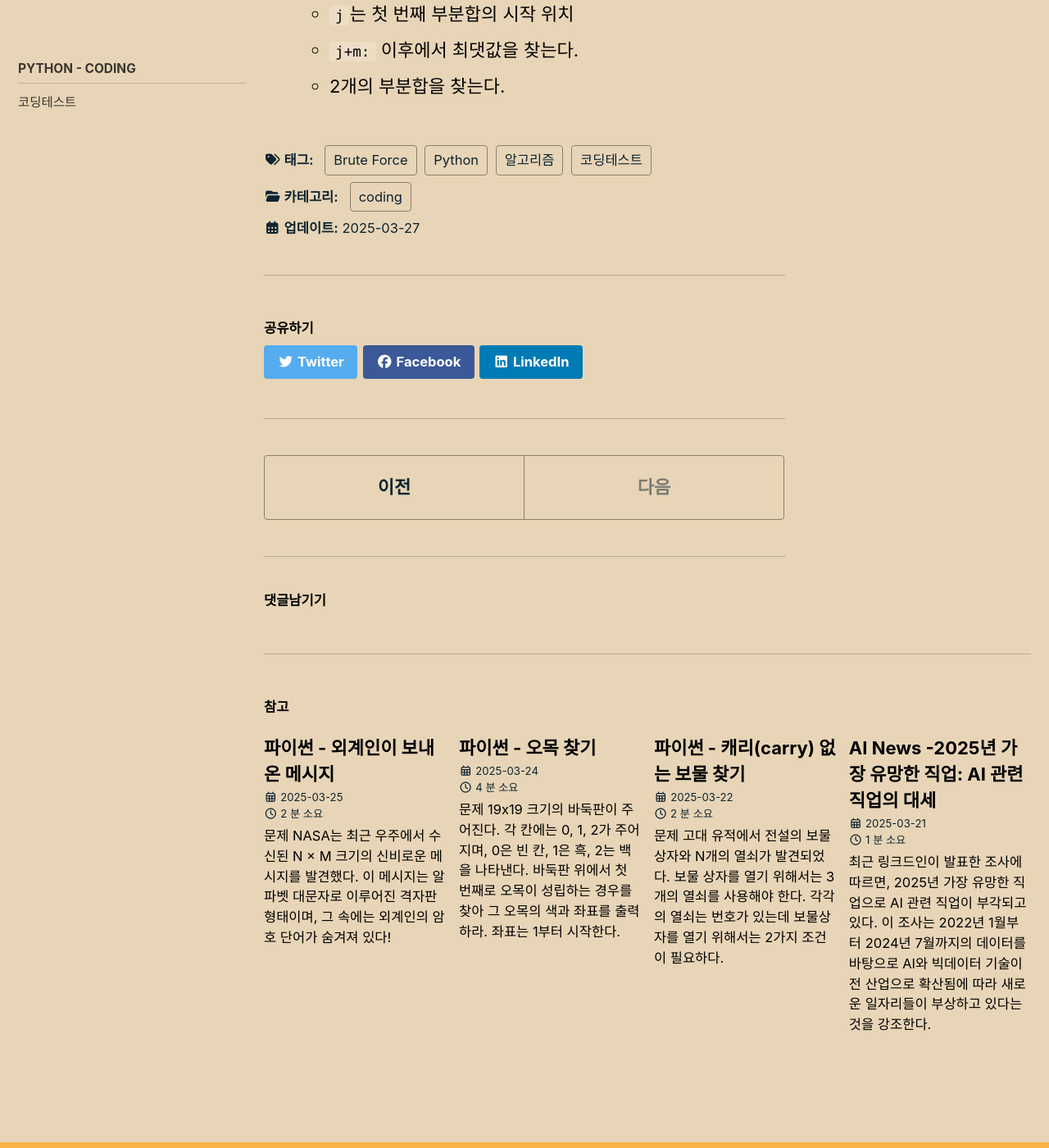
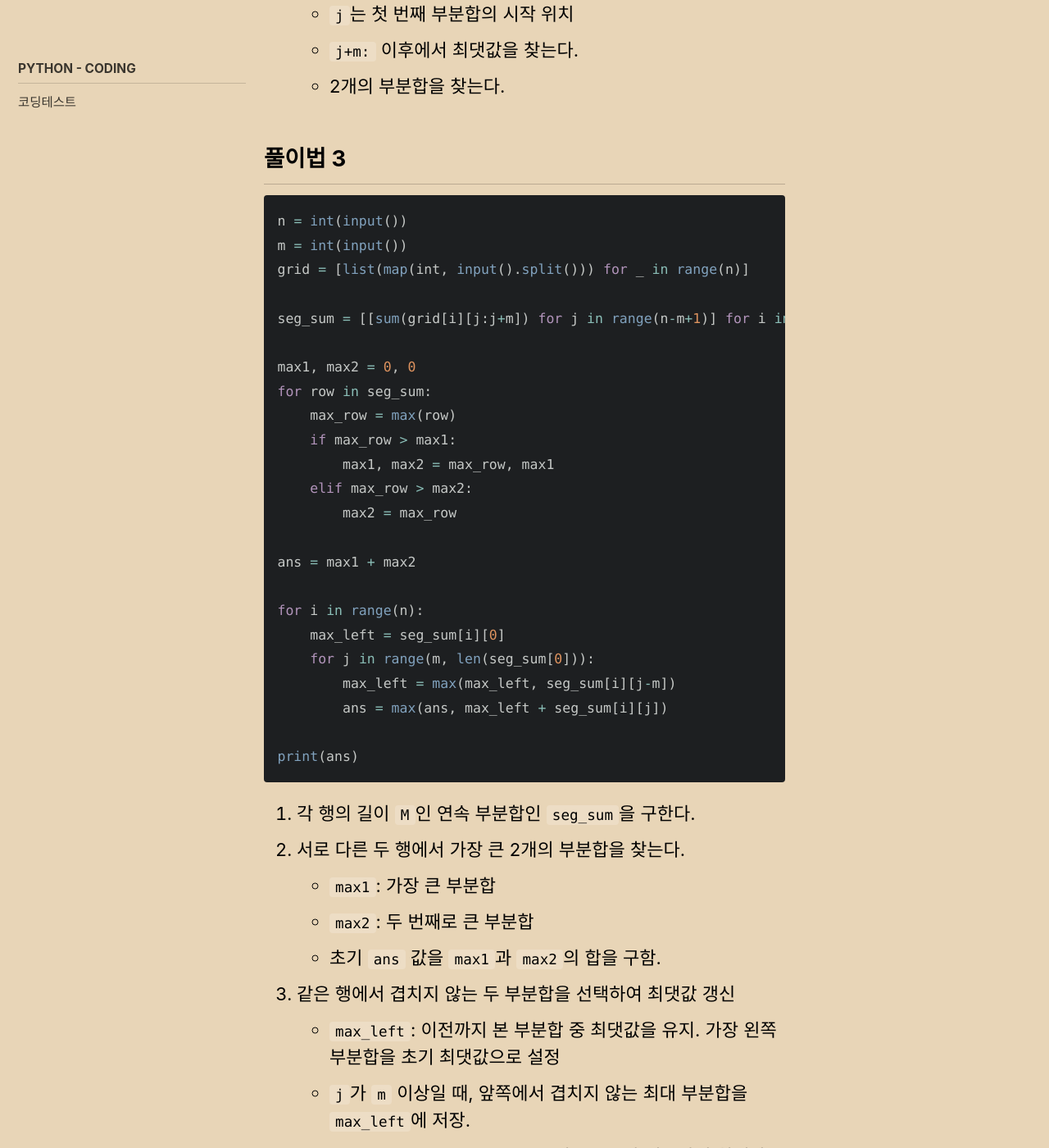
Before and after one commit to mowinowen/mowinowen.github.io, a Jekyll site: the page built from _posts/2025-03-27-codingtest14.md, in a window 1280 px wide and 1400 px high, scrolled down 4148 px. Shown: the whole window at 82% size. Built offline with Jekyll 4.4.1, drawn with Linux system fonts in a browser that asks for light colours; cached includes are drawn as plain includes; comment, search, counter and statistics services are not loaded; some of the changed text lies outside the part shown.

Commit message:
post modify - codingtest14

````diff
--- a/_posts/2025-03-27-codingtest14.md
+++ b/_posts/2025-03-27-codingtest14.md
@@ -1,8 +1,8 @@
 ---
 layout: single
-title: "파이썬 - 외계인이 보내온 메시지"
+title: "파이썬 - 우주 해적단의 보물 약탈"
 categories: coding
-tag: [알고리즘, 코딩테스트, Brute Force, Python]
+tag: [알고리즘, 코딩테스트, 부분 합, 그리디, Python]
 toc: true
 author_profile: false
 sidebar:
@@ -116,3 +116,87 @@ print(ans)
   - `j`는 첫 번째 부분합의 시작 위치
   - `j+m:` 이후에서 최댓값을 찾는다.
   - 2개의 부분합을 찾는다.
+
+## 풀이법 3
+```python
+n = int(input())
+m = int(input())
+grid = [list(map(int, input().split())) for _ in range(n)]
+
+seg_sum = [[sum(grid[i][j:j+m]) for j in range(n-m+1)] for i in range(n)]
+
+max1, max2 = 0, 0
+for row in seg_sum:
+    max_row = max(row)
+    if max_row > max1:
+        max1, max2 = max_row, max1
+    elif max_row > max2:
+        max2 = max_row
+
+ans = max1 + max2
+
+for i in range(n):
+    max_left = seg_sum[i][0]
+    for j in range(m, len(seg_sum[0])):
+        max_left = max(max_left, seg_sum[i][j-m])
+        ans = max(ans, max_left + seg_sum[i][j])
+
+print(ans)
+```
+
+1. 각 행의 길이 `M`인 연속 부분합인 `seg_sum`을 구한다.
+2. 서로 다른 두 행에서 가장 큰 2개의 부분합을 찾는다.
+  - `max1`: 가장 큰 부분합
+  - `max2`: 두 번째로 큰 부분합
+  - 초기 `ans` 값을 `max1`과 `max2`의 합을 구함.
+3. 같은 행에서 겹치지 않는 두 부분합을 선택하여 최댓값 갱신
+  - `max_left`: 이전까지 본 부분합 중 최댓값을 유지. 가장 왼쪽 부분합을 초기 최댓값으로 설정
+  - `j`가 `m` 이상일 때, 앞쪽에서 겹치지 않는 최대 부분합을 `max_left`에 저장.
+  - `max_left + seg_sum[i][j]` 값을 ans와 비교하여 최댓값을 갱신
+
+## 풀이법 4
+```python
+import heapq
+
+n = int(input())
+m = int(input())
+grid = [list(map(int, input().split())) for _ in range(n)]
+
+seg_sum = [[sum(grid[i][j:j+m]) for j in range(n-m+1)] for i in range(n)]
+
+max1, max2 = heapq.nlargest(2, [max(row) for row in seg_sum])
+ans = max1 + max2
+
+for row in seg_sum:
+    max_left = row[0]
+    for j in range(m, len(row)):
+        max_left = max(max_left, row[j-m])
+        ans = max(ans, max_left + row[j])
+
+print(ans)
+```
+
+1. 서로 다른 두 행에서 가장 큰 두 개의 부분합 찾기
+  - heapq.nlargest를 사용해서 각 행에서 가장 큰 부분합을 찾은 후 가장 큰 2개의 값을 더한다.
+2. 나머지는 풀이법 3과 동일하다.
+
+## 풀이법 비교
+### 풀이법 1
+- 모든 가능한 길이 M의 연속 부분합을 계산
+- 서로 다른 2개의 부분합을 선택하여 최댓값을 찾음
+- 4개의 반복문을 사용하여 <code>O(N<sup>4</sup>)</code>이 걸린다.
+
+### 풀이법 2
+- 각 행에서 길이 M의 연속 부분합인 `seg_sum`을 구한다. <code>O(N<sup>2</sup>)</code>
+- 정렬을 활용하여 가장 큰 2개의 합을 구한다. <code>O(NlogN)</code>
+- 같은 행에서 겹치지 않는 최댓값을 찾는다. <code>O(N<sup>2</sup>)</code>
+
+### 풀이법 3
+- `seg_sum` 구한다. <code>O(N<sup>2</sup>)</code>
+- 각 행에서 최댓값을 2개를 찾는다. <code>O(N)</code>
+- 같은 행에서 겹치지 않는 최댓값을 찾는다. <code>O(N<sup>2</sup>)</code>
+
+## 풀이법 4
+- `seg_sum` 구한다. <code>O(N<sup>2</sup>)</code>
+- 각 행에서 최댓값을 2개를 heapq.nlargest를 통해 찾는다. <code>O(NlogN)</code>
+- 같은 행에서 겹치지 않는 최댓값을 찾는다. <code>O(N<sup>2</sup>)</code>
````
